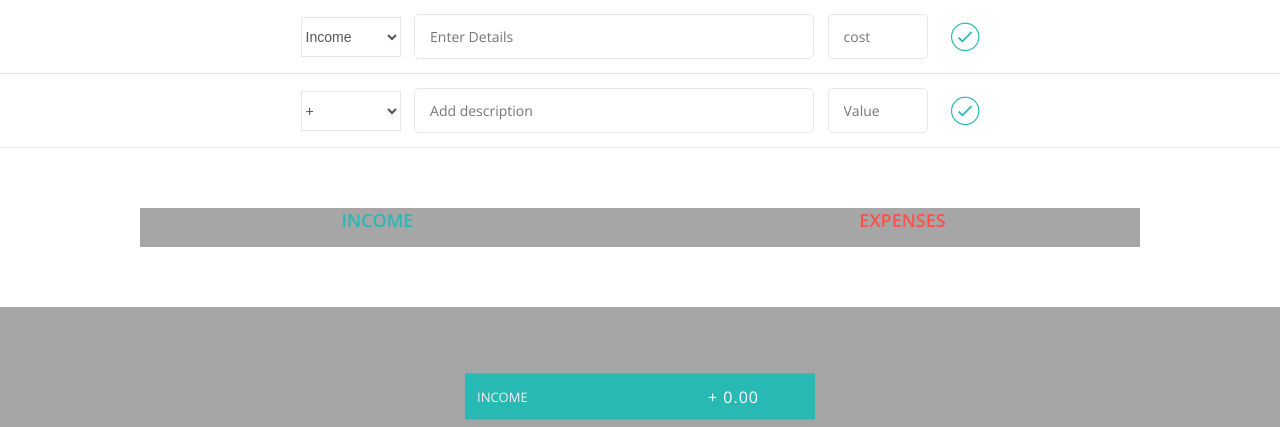
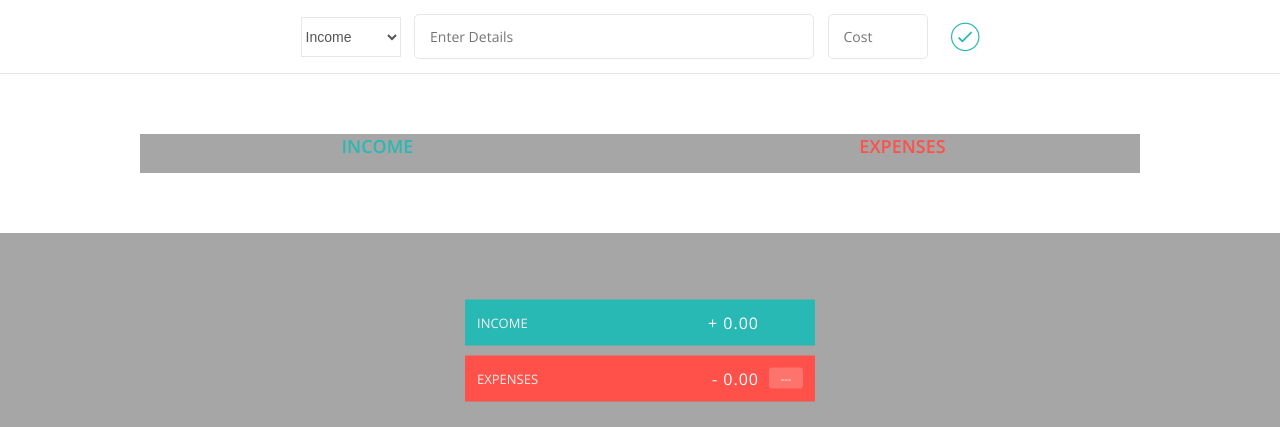
Before and after one commit to Piyush-Awchar/Expenses-final, a plain HTML site: page index.html in a window 1280 px wide. Shown: the top 427 px of the page. Drawn offline with nearby package versions, Linux system fonts and the light colour scheme.

Commit message:
Update index.html
aa

```diff
--- a/index.html
+++ b/index.html
@@ -19,30 +19,19 @@
     <body>
 
 
-        <div class="bottom ">
+        <div class="bottom">
             <div class="add">
                 <div class="add__container">
                     <select class="add__type">
-                        <option value="inc"  selected>Income</option>
-                        <option value="exp">Expences</option>
+                        <option value="inc" selected>Income</option>
+                        <option value="exp">Expenses</option>
                     </select>
                     <input type="text" class="add__description" placeholder="Enter Details">
-                    <input type="number" class="add__value" placeholder="cost">
+                    <input type="number" class="add__value" placeholder="Cost">
                     <button class="add__btn"><i class="ion-ios-checkmark-outline"></i></button>
                 </div>
             </div>
-            <div class="bottom">
-            <div class="add">
-                <div class="add__container">
-                    <select class="add__type">
-                        <option value="inc" selected>+</option>
-                        <option value="exp">-</option>
-                    </select>
-                    <input type="text" class="add__description" placeholder="Add description">
-                    <input type="number" class="add__value" placeholder="Value">
-                    <button class="add__btn"><i class="ion-ios-checkmark-outline"></i></button>
-                </div>
-            </div>
+
 
             <div class="container clearfix " style="color: aliceblue;  text-align: center; " !important>
                 <div class="income">
```
